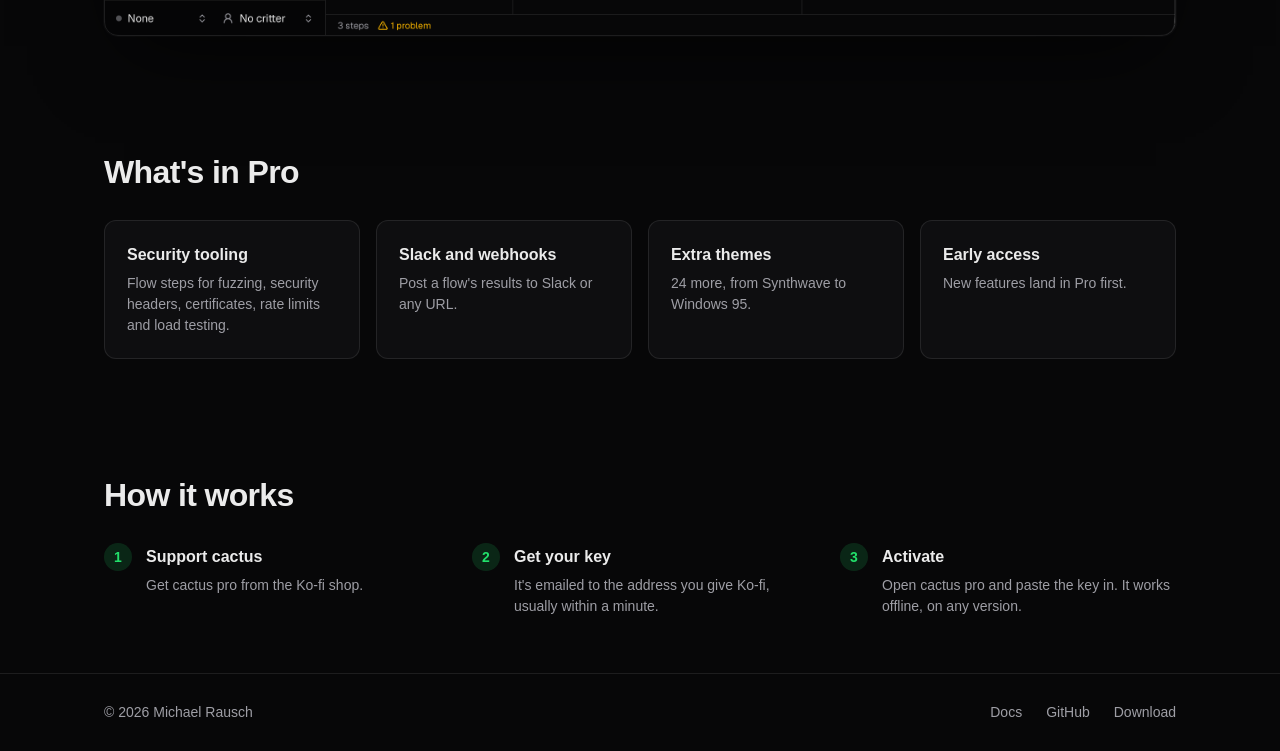
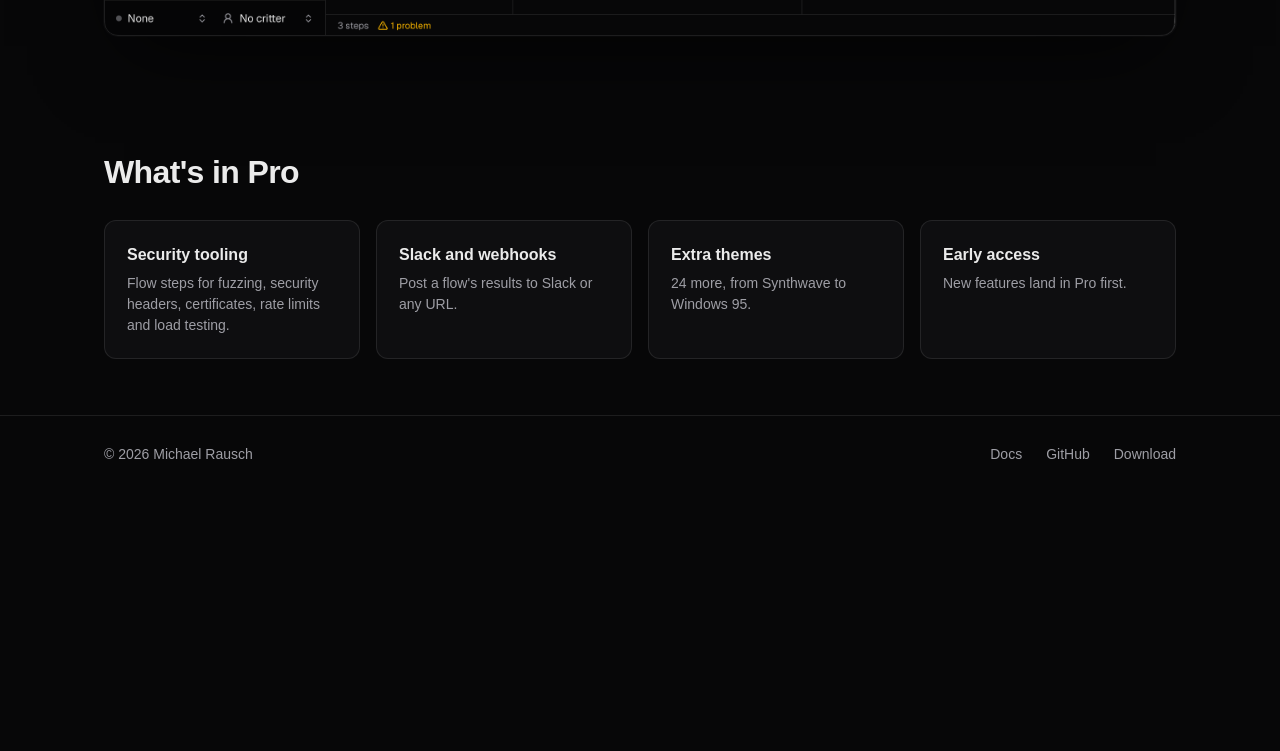
Before and after one commit to michaelrausch/cactus, an Astro site in the folder marketing_site/: page /pro in a window 1280 px wide. Shown: the part 1164-1915 px from the top of the page. After the commit the page ends 1657 px from the top, so only its background shows below. Built offline with nearby package versions, Linux system fonts and the light colour scheme; Astro itself is replaced by a stand-in of ours.

Commit message:
Simplify the pro page
Calls cactus donationware and drops the How it works section.

```diff
--- a/marketing_site/src/pages/pro.astro
+++ b/marketing_site/src/pages/pro.astro
@@ -7,12 +7,6 @@ const features = [
   { title: "Slack and webhooks", body: "Post a flow's results to Slack or any URL." },
   { title: "Extra themes", body: "24 more, from Synthwave to Windows 95." },
   { title: "Early access", body: "New features land in Pro first." },
-];
-
-const steps = [
-  { title: "Support cactus", body: "Get cactus pro from the Ko-fi shop." },
-  { title: "Get your key", body: "It's emailed to the address you give Ko-fi, usually within a minute." },
-  { title: "Activate", body: "Open cactus pro and paste the key in. It works offline, on any version." },
 ];
 
 const windowsIcon = `<svg viewBox="0 0 24 24" fill="currentColor"><path d="M3 5.5 10.5 4.5v7H3zm0 13 7.5 1v-7H3zm8.5 1.1L21 21v-8.5h-9.5zm0-15.2V11.5H21V3z"/></svg>`;
@@ -46,7 +40,7 @@ const heartIcon = `<svg viewBox="0 0 24 24" fill="currentColor"><path d="M12 21s
 
       <div class="hero">
         <h1>cactus <span class="accent">pro</span></h1>
-        <p>Security testing, Slack and webhooks in your flows, plus everything in cactus. Support cactus on Ko-fi and your license key is emailed to you.</p>
+        <p>cactus is donationware. If you want to support it, buy cactus pro on Ko-fi. Pro adds security testing, Slack and webhook steps, more themes and early access to new features.</p>
         <div class="buttons">
           <a class="btn primary" href={KOFI_PRO_URL}><Fragment set:html={heartIcon} />Get cactus pro</a>
           <a class="btn" href={proDownloads.macos}><Fragment set:html={appleIcon} />macOS</a>
@@ -73,23 +67,6 @@ const heartIcon = `<svg viewBox="0 0 24 24" fill="currentColor"><path d="M12 21s
       </div>
     </section>
 
-    <section class="tight">
-      <div class="wrap">
-        <h2>How it works</h2>
-        <ol class="steps">
-          {steps.map((s, i) => (
-            <li>
-              <span class="step-number">{i + 1}</span>
-              <div>
-                <h3>{s.title}</h3>
-                <p>{s.body}</p>
-              </div>
-            </li>
-          ))}
-        </ol>
-      </div>
-    </section>
-
     <footer>
       <div class="wrap">
         <span>© {new Date().getFullYear()} Michael Rausch</span>
```
